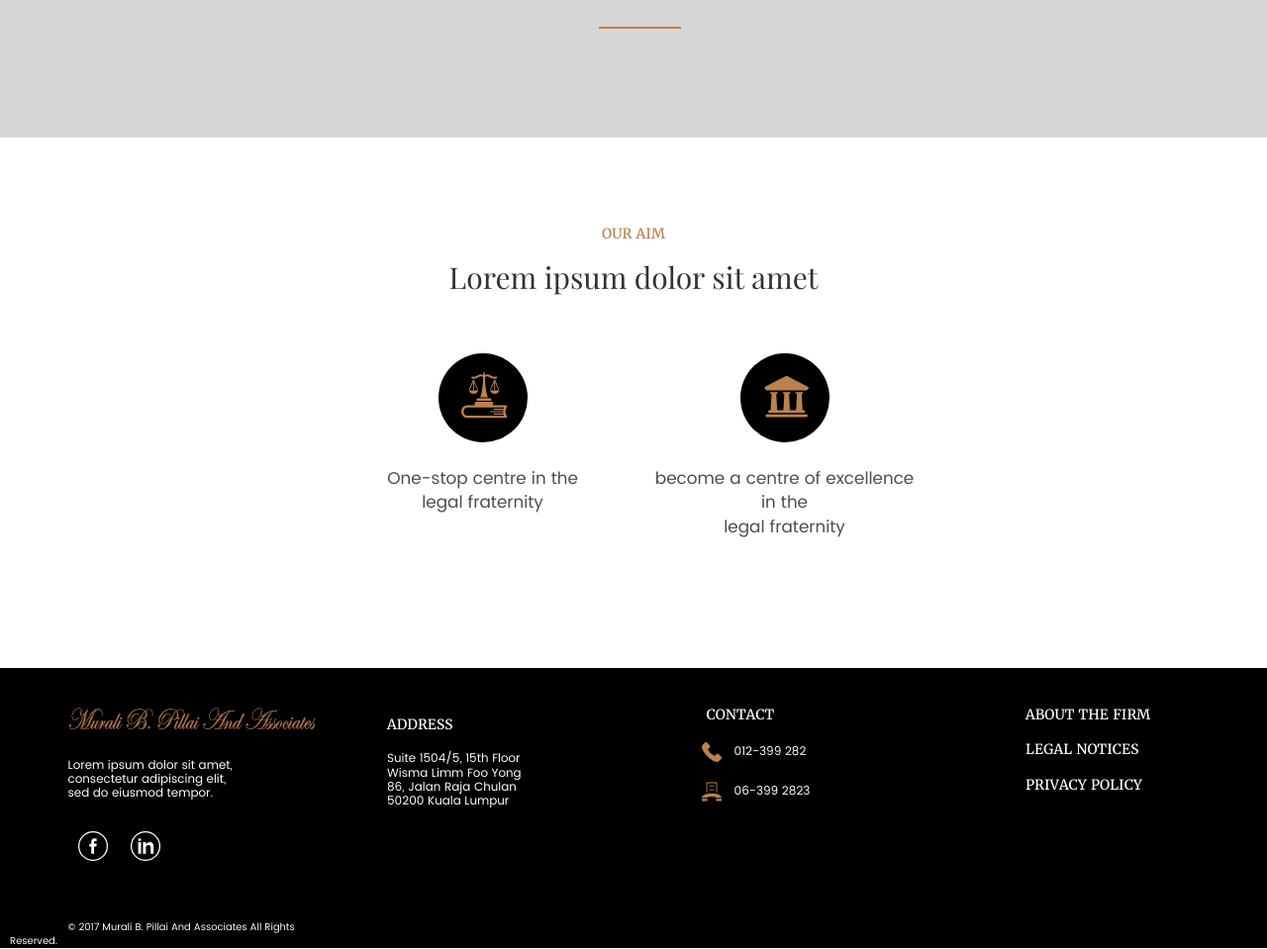
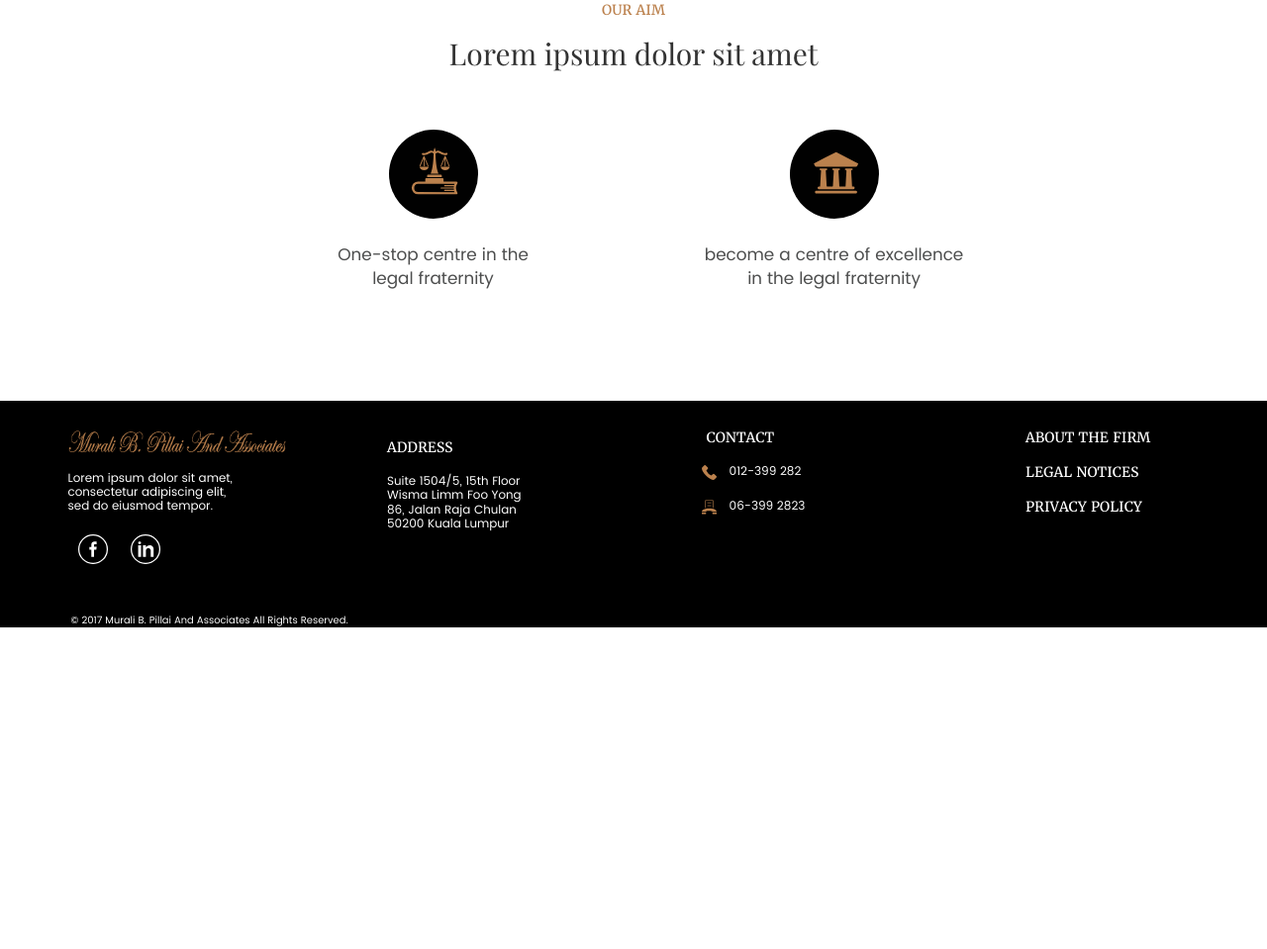
Before and after one commit to Glenlexry/MBP, a plain HTML site: page index.html in a window 1280 px wide. Shown: the part 1322-2281 px from the top of the page at 99% size. After the commit the page ends 1957 px from the top, so only its background shows below. Drawn offline with nearby package versions, Linux system fonts and the light colour scheme.

Commit message:
responsiveness

```diff
--- a/index.html
+++ b/index.html
@@ -93,7 +93,7 @@
 
   <section class="page-content bg-brown">
     <h3 class="text-center">OBJECTIVE OF THE FIRM</h3>
-    <h2 class="italic text-center m-bot-80">To provide <span>fast and efficient</span> legal services of a high and discerning quality to clients ensuring that it is tailored <span>to meet the individual needs</span> and requests of the client</h2>
+    <h2 class="italic text-center m-bot-50">To provide <span>fast and efficient</span> legal services of a high and discerning quality to clients ensuring that it is tailored <span>to meet the individual needs</span> and requests of the client</h2>
   </section>
 
   <section class="page-content sr">
@@ -111,7 +111,7 @@
         <div class="icon-box text-center col-md-6">
           <img class="icon m-bot-25" src="img/Asset-2.svg" alt="Asset-2">
           <div class="icon-text">
-            <p>become a centre of excellence in the <br>legal fraternity</p>
+            <p>become a centre of excellence <br> in the legal fraternity</p>
           </div>
         </div>
       </div>
@@ -120,7 +120,7 @@
 
   <footer class="footer bg-black p-bot-0">
     <div class="row">
-      <div class="col-md-3">
+      <div class="col-md-3 col-sm-12">
         <div class="footer__content">
           <img id="Murali-logo" src="img/Asset-3.png" alt="Murali B. Pillai and Associates">
         </div>
@@ -134,13 +134,13 @@
           <a href="#"><img class="m-s-10 social-icon " src="img/Asset-6.svg" alt="Linkedin"></a>
         </div>
       </div>
-      <div class="col-md-3">
+      <div class="col-md-3 col-sm-12">
         <div class="footer__content">
           <h3 class="p-tb-10">ADDRESS</h3>
           <h4>Suite 1504/5, 15th Floor<br> Wisma Limm Foo Yong<br> 86, Jalan Raja Chulan<br> 50200 Kuala Lumpur</h4>
         </div>
       </div>
-      <div class="col-md-3">
+      <div class="col-md-3 col-sm-12">
         <div class="footer__content">
 
           <h3>CONTACT</h3>
@@ -155,7 +155,7 @@
           </div>
         </div>
       </div>
-      <div class="col-md-3">
+      <div class="col-md-3 col-sm-12">
         <div class="footer__content">
           <a href="#"><h3>ABOUT THE FIRM</h3></a>
           <a href="#"><h3>LEGAL NOTICES</h3></a>
@@ -165,7 +165,7 @@
     </div>
 
     <div class="row">
-      <div class="col-md-3">
+      <div class="col-md-6 col-sm-12">
         <div class="footer__content copyright">
           © 2017 Murali B. Pillai And Associates All Rights Reserved.
         </div>
--- a/scss/responsive.scss
+++ b/scss/responsive.scss
@@ -1,6 +1,10 @@
 
 //tablet to small-laptop
 @media (min-width: 768px) {
+    html,body {
+      font-size: 10px;
+    }
+
     .navbar {
       padding-top: 2%;
       //bootstrap hack
@@ -12,7 +16,7 @@
         margin: auto;
         display: table;
         float: none;
-        margin-bottom: -3rem;
+        margin-bottom: -2rem;
       }
       .navbar-brand {
         max-width: 100%;
@@ -31,16 +35,49 @@
       margin: auto;
     }
 
-    .footer__content {
-      #Murali-logo {
-        margin: auto;
-        height: 22px;
+
+    .footer {
+      padding: 1rem;
+      text-align: left;
+      .footer__content {
+        margin-top: 2rem;
+        margin-bottom: 2rem;
+
+        #Murali-logo {
+          margin: auto;
+          width: 250px;
+        }
+      }
+      .copyright {
+        margin-left: 10% !important;
+        display: inline;
       }
     }
 }
+
+@media (min-width: 1024px) {
+  .footer{
+    .footer__content{
+      #Murali-logo{
+        width: 220px
+      }
+    }
+  }
+  .footer{
+    img {
+      height: 1.5rem;
+      width: 1.5rem;
+    }
+    .copyright{
+      margin-left: 0% !important;
+    }
+  }
+}
 //laptop & desktop
 @media (min-width: 1200px) {
-
+    html,body {
+      font-size: 10px;
+    }
 
     .navbar-nav>li {
       margin-left: 2rem;
@@ -57,7 +94,7 @@
     }
 
     .page-content {
-      padding: 7rem 35rem 7rem 35rem;
+      padding: 5rem 25rem 5rem 25rem;
     }
 
     .footer {
@@ -65,7 +102,7 @@
       text-align: left;
 
       .copyright {
-        margin-left: 20% !important;
+        margin-left: 10% !important;
         display: inline;
       }
     }
@@ -80,9 +117,40 @@
     }
 }
 
+@media (min-width: 1440px) {
+  html,body {
+    font-size: 10px;
+  }
+}
+
 @media only screen and (min-width: 2560px) {
 
   html,body {
     font-size: 15px;
   }
+
+  .navbar {
+    .logo {
+      transform: scale(1.4);
+    }
+  }
+
+  .footer__content {
+    #Murali-logo {
+      width: 315px;
+    }
+  }
+
+  .footer{
+    img {
+      height: 1.5rem;
+      width: 1.5rem;
+    }
+    .footer__content{
+      .social-icon {
+      width: 50px;
+      height: 50px;
+      }
+    }
+  }
 }
--- a/scss/style.scss
+++ b/scss/style.scss
@@ -407,7 +407,7 @@ p {
     }
   }
   #Murali-logo {
-    width: 250px;
+    width: 220px;
     height: 22px;
     display: block;
     margin: auto;
```
Also changed, not shown: css/responsive.css, css/style.css, 2 other files.
